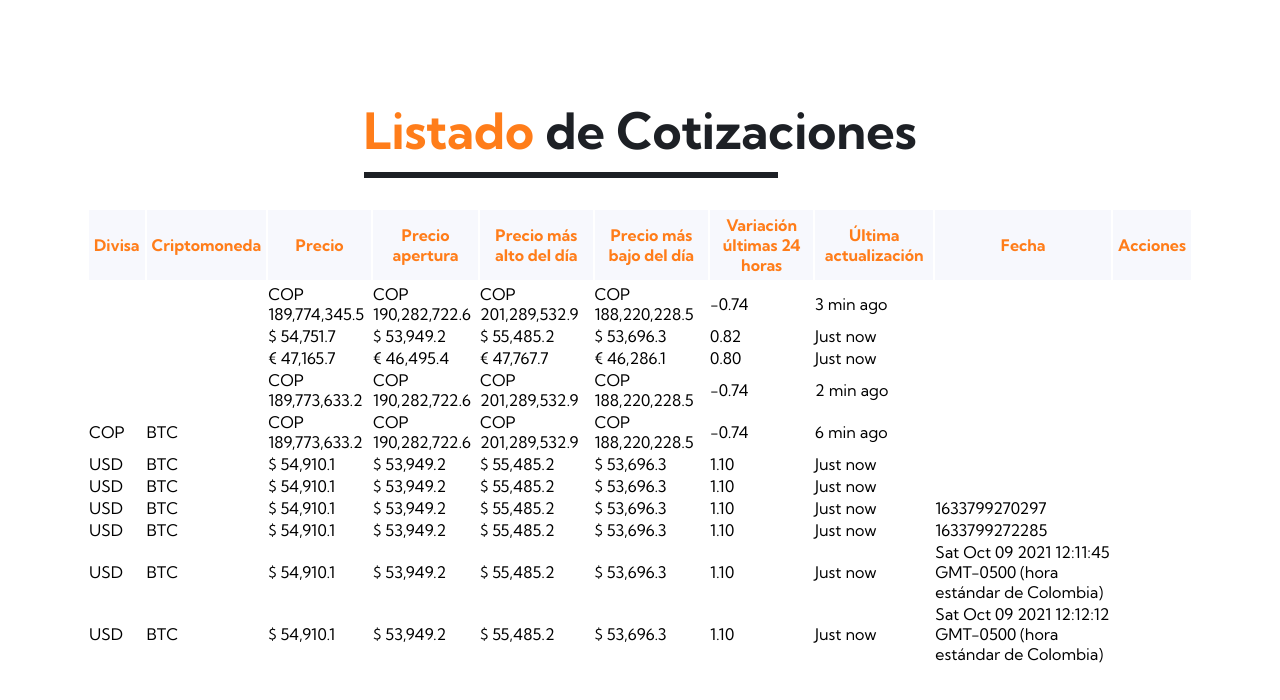
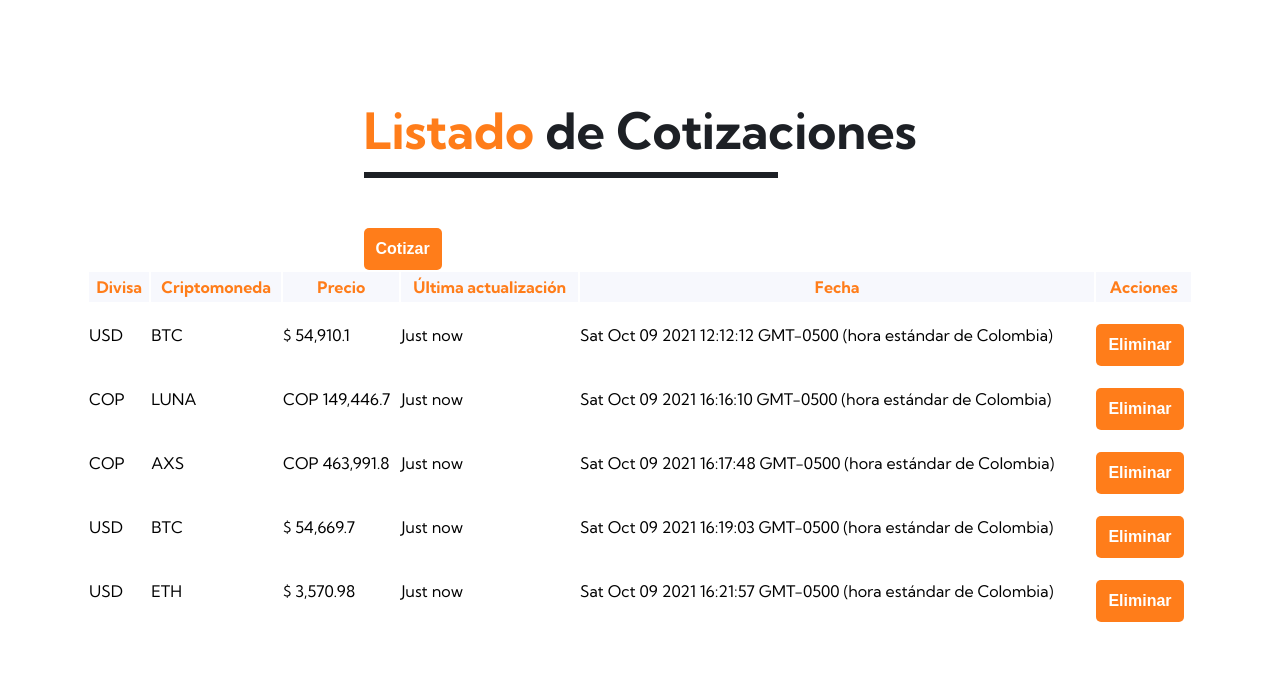
Before and after one commit to EliabLM/cotizador-criptomonedas, a React (Create React App) app: page /lista in a window 1280 px wide. Shown: the top 700 px of the page. Built offline with nearby package versions, Linux system fonts and the light colour scheme; data requests are answered from the project's data file.

Commit message:
Elimina una cotizacion de la api y del estado

```diff
--- a/db.json
+++ b/db.json
@@ -1,119 +1,5 @@
 {
   "cotizaciones": [
-    {
-      "id": 1,
-      "precio": "",
-      "precioApertura": "",
-      "precioAltoDia": "",
-      "precioBajoDia": "",
-      "variacion": "",
-      "ultimaActualizacion": ""
-    },
-    {
-      "precio": "COP 189,774,345.5",
-      "precioApertura": "COP 190,282,722.6",
-      "precioAltoDia": "COP 201,289,532.9",
-      "precioBajoDia": "COP 188,220,228.5",
-      "variacion": "-0.74",
-      "ultimaActualizacion": "3 min ago",
-      "id": 2
-    },
-    {
-      "precio": "$ 54,751.7",
-      "precioApertura": "$ 53,949.2",
-      "precioAltoDia": "$ 55,485.2",
-      "precioBajoDia": "$ 53,696.3",
-      "variacion": "0.82",
-      "ultimaActualizacion": "Just now",
-      "id": 3
-    },
-    {
-      "precio": "€ 47,165.7",
-      "precioApertura": "€ 46,495.4",
-      "precioAltoDia": "€ 47,767.7",
-      "precioBajoDia": "€ 46,286.1",
-      "variacion": "0.80",
-      "ultimaActualizacion": "Just now",
-      "id": 4
-    },
-    {
-      "precio": "COP 189,773,633.2",
-      "precioApertura": "COP 190,282,722.6",
-      "precioAltoDia": "COP 201,289,532.9",
-      "precioBajoDia": "COP 188,220,228.5",
-      "variacion": "-0.74",
-      "ultimaActualizacion": "2 min ago",
-      "id": 5
-    },
-    {
-      "divisa": "COP",
-      "cripto": "BTC",
-      "precio": "COP 189,773,633.2",
-      "precioApertura": "COP 190,282,722.6",
-      "precioAltoDia": "COP 201,289,532.9",
-      "precioBajoDia": "COP 188,220,228.5",
-      "variacion": "-0.74",
-      "ultimaActualizacion": "6 min ago",
-      "id": 6
-    },
-    {
-      "divisa": "USD",
-      "cripto": "BTC",
-      "precio": "$ 54,910.1",
-      "precioApertura": "$ 53,949.2",
-      "precioAltoDia": "$ 55,485.2",
-      "precioBajoDia": "$ 53,696.3",
-      "variacion": "1.10",
-      "ultimaActualizacion": "Just now",
-      "id": 7
-    },
-    {
-      "divisa": "USD",
-      "cripto": "BTC",
-      "precio": "$ 54,910.1",
-      "precioApertura": "$ 53,949.2",
-      "precioAltoDia": "$ 55,485.2",
-      "precioBajoDia": "$ 53,696.3",
-      "variacion": "1.10",
-      "ultimaActualizacion": "Just now",
-      "id": 8
-    },
-    {
-      "divisa": "USD",
-      "cripto": "BTC",
-      "precio": "$ 54,910.1",
-      "precioApertura": "$ 53,949.2",
-      "precioAltoDia": "$ 55,485.2",
-      "precioBajoDia": "$ 53,696.3",
-      "variacion": "1.10",
-      "ultimaActualizacion": "Just now",
-      "fecha": 1633799270297,
-      "id": 9
-    },
-    {
-      "divisa": "USD",
-      "cripto": "BTC",
-      "precio": "$ 54,910.1",
-      "precioApertura": "$ 53,949.2",
-      "precioAltoDia": "$ 55,485.2",
-      "precioBajoDia": "$ 53,696.3",
-      "variacion": "1.10",
-      "ultimaActualizacion": "Just now",
-      "fecha": 1633799272285,
-      "id": 10
-    },
-    {
-      "divisa": "USD",
-      "cripto": "BTC",
-      "precio": "$ 54,910.1",
-      "precioApertura": "$ 53,949.2",
-      "precioAltoDia": "$ 55,485.2",
-      "precioBajoDia": "$ 53,696.3",
-      "variacion": "1.10",
-      "ultimaActualizacion": "Just now",
-      "fecha": "Sat Oct 09 2021 12:11:45 GMT-0500 (hora estándar de Colombia)",
-      "id": 11
-    },
     {
       "divisa": "USD",
       "cripto": "BTC",
@@ -125,6 +11,54 @@
       "ultimaActualizacion": "Just now",
       "fecha": "Sat Oct 09 2021 12:12:12 GMT-0500 (hora estándar de Colombia)",
       "id": 12
+    },
+    {
+      "divisa": "COP",
+      "cripto": "LUNA",
+      "precio": "COP 149,446.7",
+      "precioApertura": "COP 152,606.7",
+      "precioAltoDia": "COP 164,493.8",
+      "precioBajoDia": "COP 145,023.7",
+      "variacion": "-3.71",
+      "ultimaActualizacion": "Just now",
+      "fecha": "Sat Oct 09 2021 16:16:10 GMT-0500 (hora estándar de Colombia)",
+      "id": 13
+    },
+    {
+      "divisa": "COP",
+      "cripto": "AXS",
+      "precio": "COP 463,991.8",
+      "precioApertura": "COP 445,451.9",
+      "precioAltoDia": "COP 487,724.5",
+      "precioBajoDia": "COP 427,636.4",
+      "variacion": "1.79",
+      "ultimaActualizacion": "Just now",
+      "fecha": "Sat Oct 09 2021 16:17:48 GMT-0500 (hora estándar de Colombia)",
+      "id": 14
+    },
+    {
+      "divisa": "USD",
+      "cripto": "BTC",
+      "precio": "$ 54,669.7",
+      "precioApertura": "$ 53,949.2",
+      "precioAltoDia": "$ 55,485.2",
+      "precioBajoDia": "$ 53,696.3",
+      "variacion": "0.89",
+      "ultimaActualizacion": "Just now",
+      "fecha": "Sat Oct 09 2021 16:19:03 GMT-0500 (hora estándar de Colombia)",
+      "id": 16
+    },
+    {
+      "divisa": "USD",
+      "cripto": "ETH",
+      "precio": "$ 3,570.98",
+      "precioApertura": "$ 3,562.87",
+      "precioAltoDia": "$ 3,633.84",
+      "precioBajoDia": "$ 3,539.30",
+      "variacion": "-0.09",
+      "ultimaActualizacion": "Just now",
+      "fecha": "Sat Oct 09 2021 16:21:57 GMT-0500 (hora estándar de Colombia)",
+      "id": 17
     }
   ]
 }
--- a/src/components/Cotizacion.js
+++ b/src/components/Cotizacion.js
@@ -5,6 +5,7 @@ const Cotizacion = ({ cotizacion, cripto, divisa }) => {
 	if (Object.keys(cotizacion).length === 0) return null;
 
 	// Funcion para envia la cotización a la api
+
 	const enviarCotizacion = async () => {
 		const cotizacionenviar = {
 			divisa,
--- a/src/components/ItemCotizaciones.js
+++ b/src/components/ItemCotizaciones.js
@@ -1,30 +1,59 @@
+import axios from 'axios';
 import React from 'react';
 
-const ItemCotizaciones = ({ item }) => {
+const ItemCotizaciones = ({ item, cotizaciones, setCotizaciones }) => {
 	const {
+		id,
 		divisa,
 		cripto,
 		precio,
-		precioApertura,
-		precioAltoDia,
-		precioBajoDia,
-		variacion,
+		// precioApertura,
+		// precioAltoDia,
+		// precioBajoDia,
+		// variacion,
 		ultimaActualizacion,
 		fecha,
 	} = item;
+
+	// Eliminar cotizacion de la api
+	const eliminarCotizacionApi = async (id) => {
+		try {
+			await axios({
+				method: 'delete',
+				url: `http://localhost:4000/cotizaciones/${id}`,
+			});
+		} catch (error) {
+			console.error(error);
+		}
+	};
+
+	// Funcion eliminar cotizacion
+	const eliminarCotizacion = (id) => {
+		eliminarCotizacionApi(id);
+
+		// Elimina la cotizacion del estado
+		setCotizaciones(cotizaciones.filter((item) => item.id !== id));
+	};
 
 	return (
 		<tr>
 			<td>{divisa}</td>
 			<td>{cripto}</td>
 			<td>{precio}</td>
-			<td>{precioApertura}</td>
-			<td>{precioAltoDia}</td>
-			<td>{precioBajoDia}</td>
-			<td>{variacion}</td>
+			{/* <td>{precioApertura}</td> */}
+			{/* <td>{precioAltoDia}</td> */}
+			{/* <td>{precioBajoDia}</td> */}
+			{/* <td>{variacion}</td> */}
 			<td>{ultimaActualizacion}</td>
 			<td>{fecha}</td>
-			<td></td>
+			<td>
+				<button
+					className="btn btn-eliminar"
+					onClick={() => eliminarCotizacion(id)}
+				>
+					Eliminar
+				</button>
+			</td>
 		</tr>
 	);
 };
--- a/src/components/ListaCotizaciones.js
+++ b/src/components/ListaCotizaciones.js
@@ -1,5 +1,7 @@
 import React, { useState, useEffect } from 'react';
 import axios from 'axios';
+import { Link } from 'react-router-dom';
+
 import Error from './Error';
 import ItemCotizaciones from './ItemCotizaciones';
 
@@ -27,19 +29,22 @@ const ListaCotizaciones = () => {
 
 	return (
 		<div className="listado">
-			<h1>
-				<span>Listado</span> de Cotizaciones
-			</h1>
+			<Link to={'/'} className="title-lista">
+				<h1>
+					<span>Listado</span> de Cotizaciones
+				</h1>
+				<button className="btn">Cotizar</button>
+			</Link>
 			<table className="table">
 				<thead className="table-head">
 					<tr>
 						<th scope="col">Divisa</th>
 						<th scope="col">Criptomoneda</th>
 						<th scope="col">Precio</th>
-						<th scope="col">Precio apertura</th>
-						<th scope="col">Precio más alto del día</th>
-						<th scope="col">Precio más bajo del día</th>
-						<th scope="col">Variación últimas 24 horas</th>
+						{/* <th scope="col">Precio apertura</th> */}
+						{/* <th scope="col">Precio más alto del día</th> */}
+						{/* <th scope="col">Precio más bajo del día</th> */}
+						{/* <th scope="col">Variación últimas 24 horas</th> */}
 						<th scope="col">Última actualización</th>
 						<th scope="col">Fecha</th>
 						<th scope="col">Acciones</th>
@@ -49,10 +54,16 @@ const ListaCotizaciones = () => {
 					{cotizaciones.length === 0
 						? null
 						: cotizaciones.map((item) => (
-								<ItemCotizaciones item={item} key={item.id} />
+								<ItemCotizaciones
+									cotizaciones={cotizaciones}
+									setCotizaciones={setCotizaciones}
+									item={item}
+									key={item.id}
+								/>
 						  ))}
 				</tbody>
 			</table>
+
 			{error ? <Error msg="No se han cargado los datos" /> : null}
 		</div>
 	);
```
